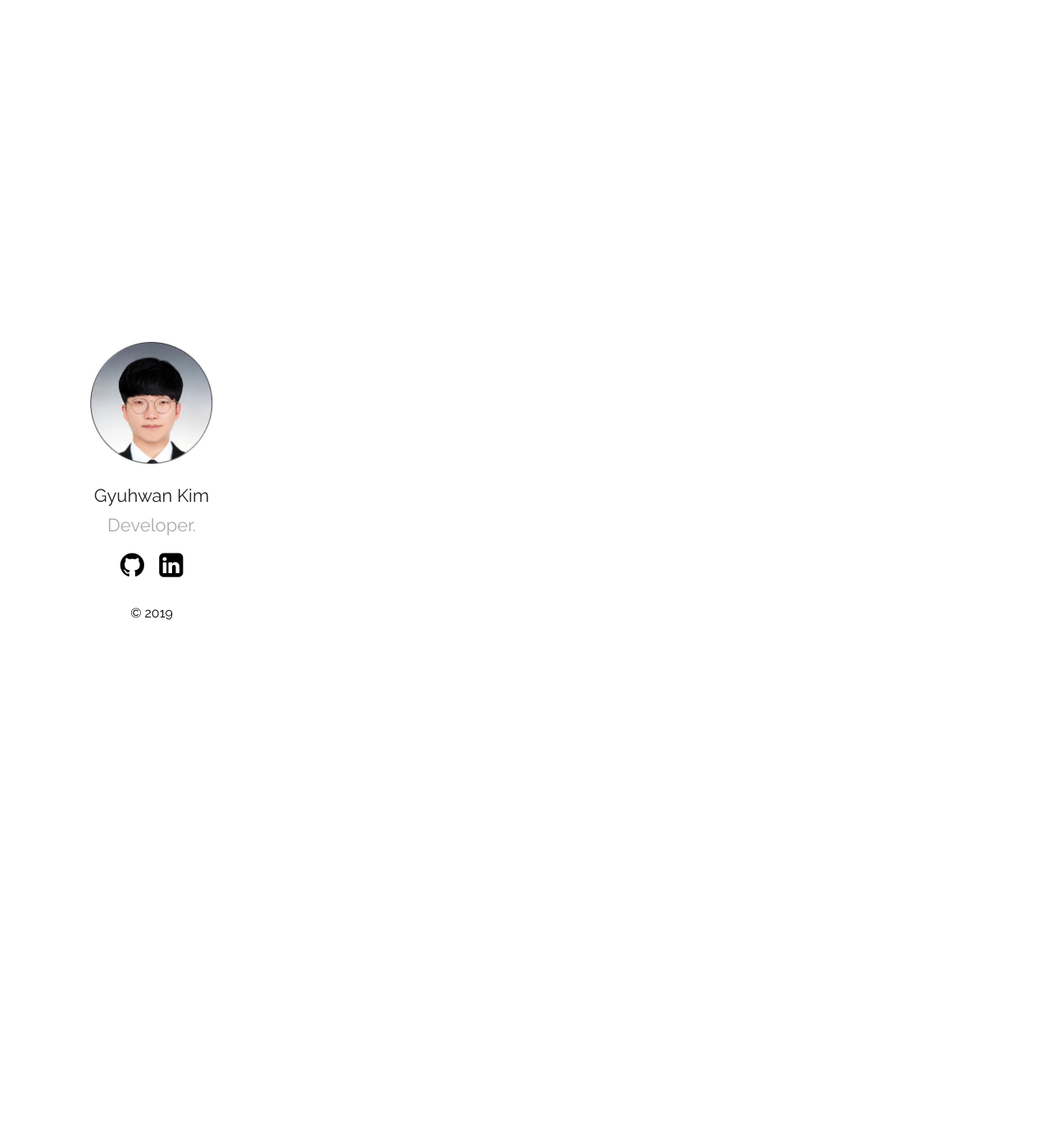
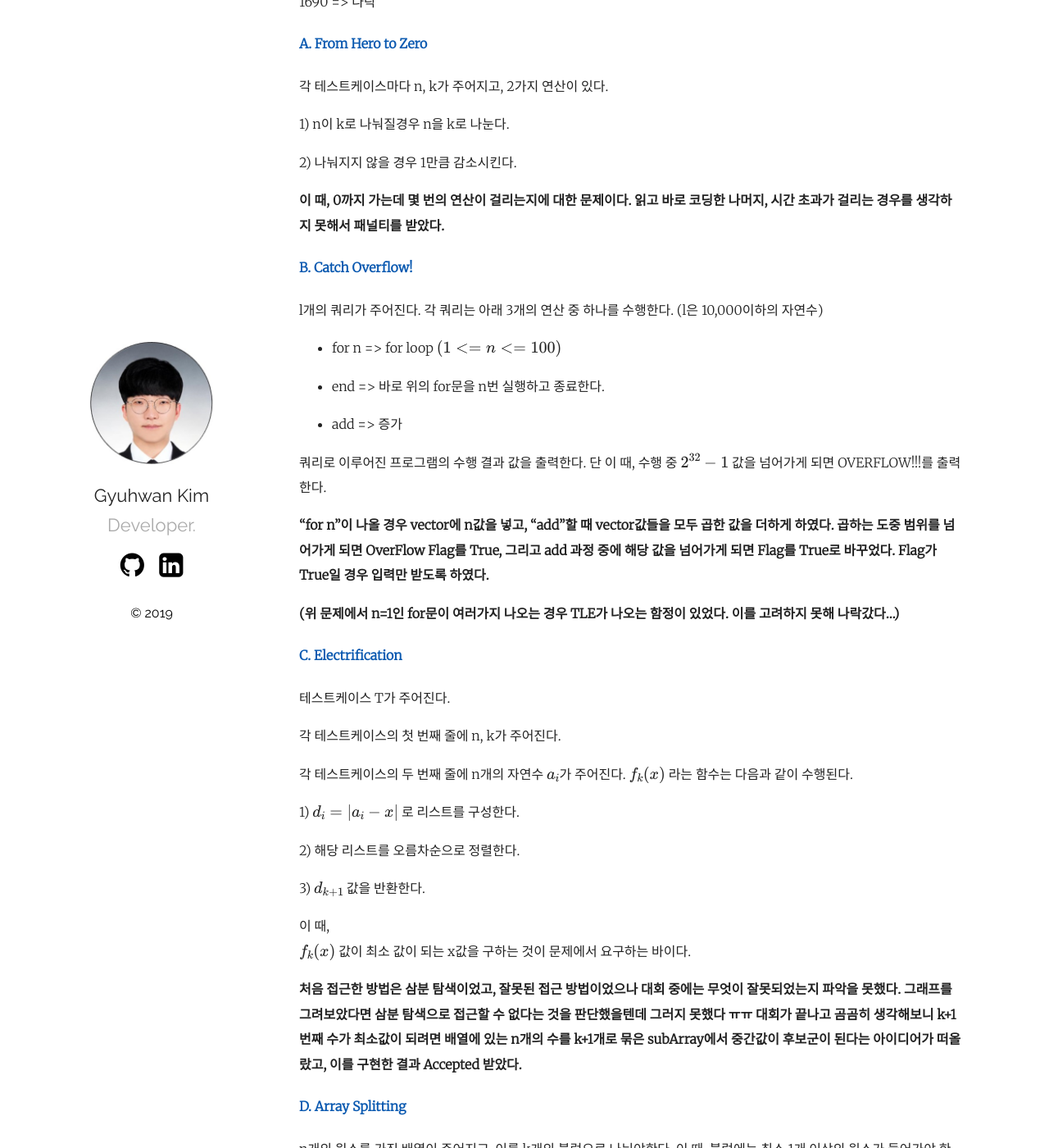
Before and after one commit to kimkyuhwan/kimkyuhwan.github.io, a Jekyll site: the page built from _posts/2019-06-05-gyuhwan-diary.md, in a window 1280 px wide and 1400 px high, scrolled down 5046 px. Shown: the whole window at 82% size. Built offline with Jekyll 4.4.1, drawn with Linux system fonts in a browser that asks for light colours; formulas are drawn with MathJax 3; some of the changed text lies outside the part shown.

Commit message:
codeforce add

```diff
--- a/_posts/2019-06-05-gyuhwan-diary.md
+++ b/_posts/2019-06-05-gyuhwan-diary.md
@@ -223,7 +223,9 @@ int main() {
 
 ### 최대 독립 집합
 
+정점을 가능한 많이 선택하되 선택된 정점끼리 서로 인접하지 않는 집합을 독립 집합(independent set) 이라고 부른다. 이 때, 가장 큰 독립 집합을 최대 독립 집합(maximum independent set)이라고 하며. 이 문제는 NP-Complete 문제이다.
 
+격자 그래프는 항상 이분 그래프로 변형할 수 있다.
 
 
 
@@ -232,3 +234,97 @@ int main() {
 #### Educational Codeforces Round 66 (Rated for Div. 2)
 
 시작 시간 : 2019/06/05 23:35 (2h)
+
+1690 =>  나락
+
+#### [A. From Hero to Zero](https://codeforces.com/contest/1175/problem/A)
+
+각 테스트케이스마다 n, k가 주어지고, 2가지 연산이 있다.
+
+1)  n이 k로 나눠질경우 n을 k로 나눈다.
+
+2) 나눠지지 않을 경우 1만큼 감소시킨다.
+
+**이 때,  0까지 가는데 몇 번의 연산이 걸리는지에 대한 문제이다. 읽고 바로 코딩한 나머지, 시간 초과가 걸리는 경우를 생각하지 못해서 패널티를 받았다.**
+
+#### [B. Catch Overflow!](https://codeforces.com/contest/1175/problem/B)
+
+l개의 쿼리가 주어진다. 각 쿼리는 아래 3개의 연산 중 하나를 수행한다. (l은 10,000이하의 자연수)
+
+- for n => for loop  $ (1 <= n <= 100) $
+
+- end => 바로 위의 for문을 n번 실행하고 종료한다.
+
+- add => 증가
+
+쿼리로 이루어진 프로그램의 수행 결과 값을 출력한다. 단 이 때, 수행 중
+$$
+2^{32}-1
+$$
+값을 넘어가게 되면 OVERFLOW!!!를 출력한다.
+
+**"for n"이 나올 경우 vector에 n값을 넣고, "add"할 때 vector값들을 모두 곱한 값을 더하게 하였다. 곱하는 도중 범위를 넘어가게 되면 OverFlow Flag를 True, 그리고 add 과정 중에 해당 값을 넘어가게 되면 Flag를 True로 바꾸었다. Flag가 True일 경우 입력만 받도록 하였다.**
+
+**(위 문제에서 n=1인 for문이 여러가지 나오는 경우 TLE가 나오는 함정이 있었다. 이를 고려하지 못해 나락갔다...)**
+
+#### [C. Electrification](https://codeforces.com/contest/1175/problem/C)
+
+테스트케이스 T가 주어진다.
+
+각 테스트케이스의 첫 번째 줄에 n, k가 주어진다.
+
+각 테스트케이스의 두 번째 줄에 n개의 자연수 $ a_i $가 주어진다.
+$$
+f_k(x)
+$$
+라는 함수는 다음과 같이 수행된다.
+
+1)
+$$
+d_i =|a_i -x|
+$$
+로 리스트를 구성한다.
+
+2) 해당 리스트를 오름차순으로 정렬한다.
+
+3)
+$$
+d_{k+1}
+$$
+값을 반환한다.
+
+이 때,
+$$
+f_k(x)
+$$
+값이 최소 값이 되는 x값을 구하는 것이 문제에서 요구하는 바이다.
+
+**처음 접근한 방법은 삼분 탐색이었고, 잘못된 접근 방법이었으나 대회 중에는 무엇이 잘못되었는지 파악을 못했다. 그래프를 그려보았다면 삼분 탐색으로 접근할 수 없다는 것을 판단했을텐데 그러지 못했다 ㅠㅠ 대회가 끝나고 곰곰히 생각해보니 k+1번째 수가 최소값이 되려면 배열에 있는 n개의 수를 k+1개로 묶은 subArray에서 중간값이 후보군이 된다는 아이디어가 떠올랐고, 이를 구현한 결과 Accepted 받았다.**
+
+#### [D. Array Splitting](<https://codeforces.com/contest/1175/problem/D>)
+
+n개의 원소를 가진 배열이 주어지고, 이를 k개의 블럭으로 나눠야한다. 이 때, 블럭에는 최소 1개 이상의 원소가 들어가야 한다.  이 때 구하는 값은 **각 원소의 값 * 각 원소의 블록 번호** (번호는 1부터 시작)의 합이며 이 값이 최대가 되도록 각 블록에 원소를 배치하는 것이었다. 블록은 왼쪽에서 오른쪽으로 1부터 k로 증가하며, 연속되는 원소로 이루어져야 한다. 예를 들면
+$$
+a=[1,-2,-3,4,-5,6,-7]
+$$
+라면
+$$
+[1,-2,-3], [4,-5],[6,-7]
+$$
+로 나누면 합은
+$$
+1*1 -2*1-3*1+4*2-5*2+6*3-7*3 = -9
+$$
+가 된다.
+
+대회가 끝난 후 친구에게 풀이법을 듣고 풀었다. 풀이법은 간단하다. 위의 예제처럼 나눠질 경우
+$$
+[1,-2,-3,4,-5,6,-7] + [4,-5,6,-7]+[6,-7]
+$$
+로 나타낼 수 있다. 가중치가 각각 1, 2, 3이기 때문에 3번째 블록은 3번 더해지고, 2번째 블록은 2번 더해지고 1번째 블록은 1번 더해진다는 뜻
+
+그래서,
+$$
+psum[i]= psum[i+1]+arr[i]
+$$
+와 같은 식으로 Partial Sum을 구성하고,  먼저 ans에 psum[1]을 더해준다. 그리고 psum[2]~ psum[n]을 vector에 넣고 내림차순으로 정렬한 후 가장 큰 값부터 차례대로 k-1개를 더해주면 정답이 나오게 된다.
```
